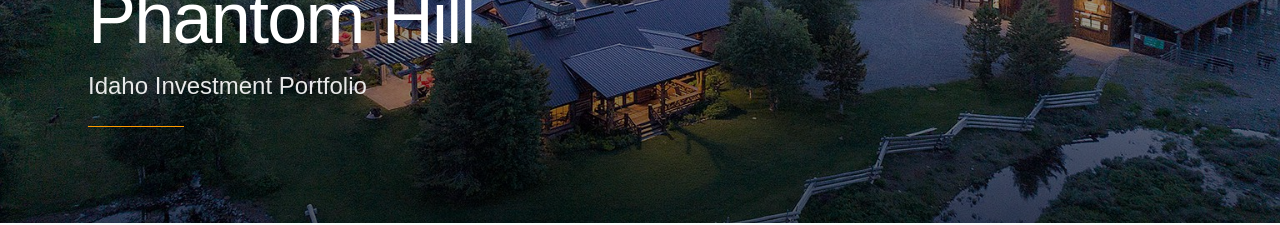
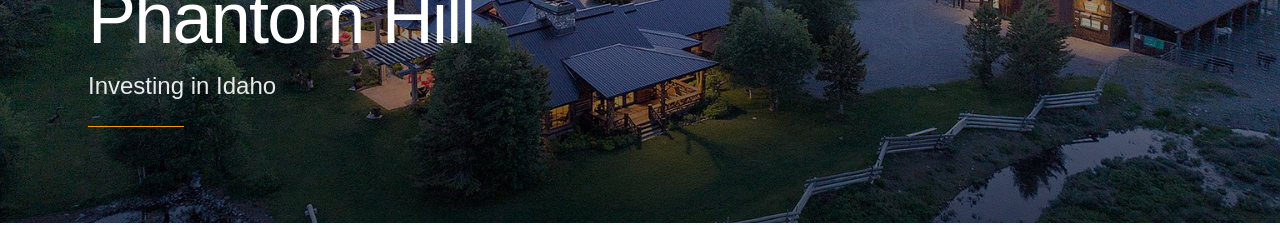
Before and after one commit to jarvis-outlier/phantom-hill-21cb5, a Next.js app: page / in a window 1280 px wide. Shown: the part 577-802 px from the top of the page. Built offline with nearby package versions, Linux system fonts and the light colour scheme.

Commit message:
Change tagline to 'Investing in Idaho'

```diff
--- a/src/app/layout.tsx
+++ b/src/app/layout.tsx
@@ -8,7 +8,7 @@ const inter = Inter({
 });
 
 export const metadata: Metadata = {
-  title: "Phantom Hill | Idaho Investment Portfolio",
+  title: "Phantom Hill | Investing in Idaho",
   description: "Private investment entity focused on hospitality, ranch, and real estate holdings in Idaho's Sun Valley and Sawtooth Valley regions.",
   keywords: ["Idaho", "Sun Valley", "investment", "real estate", "Sawtooth Valley", "ranch"],
 };
--- a/src/app/page.tsx
+++ b/src/app/page.tsx
@@ -56,7 +56,7 @@ export default function Home() {
             Phantom Hill
           </h1>
           <p className="text-xl md:text-2xl font-light text-white/90 max-w-2xl">
-            Idaho Investment Portfolio
+            Investing in Idaho
           </p>
           <div className="mt-6 h-px w-24 bg-amber-500" />
         </div>
```
